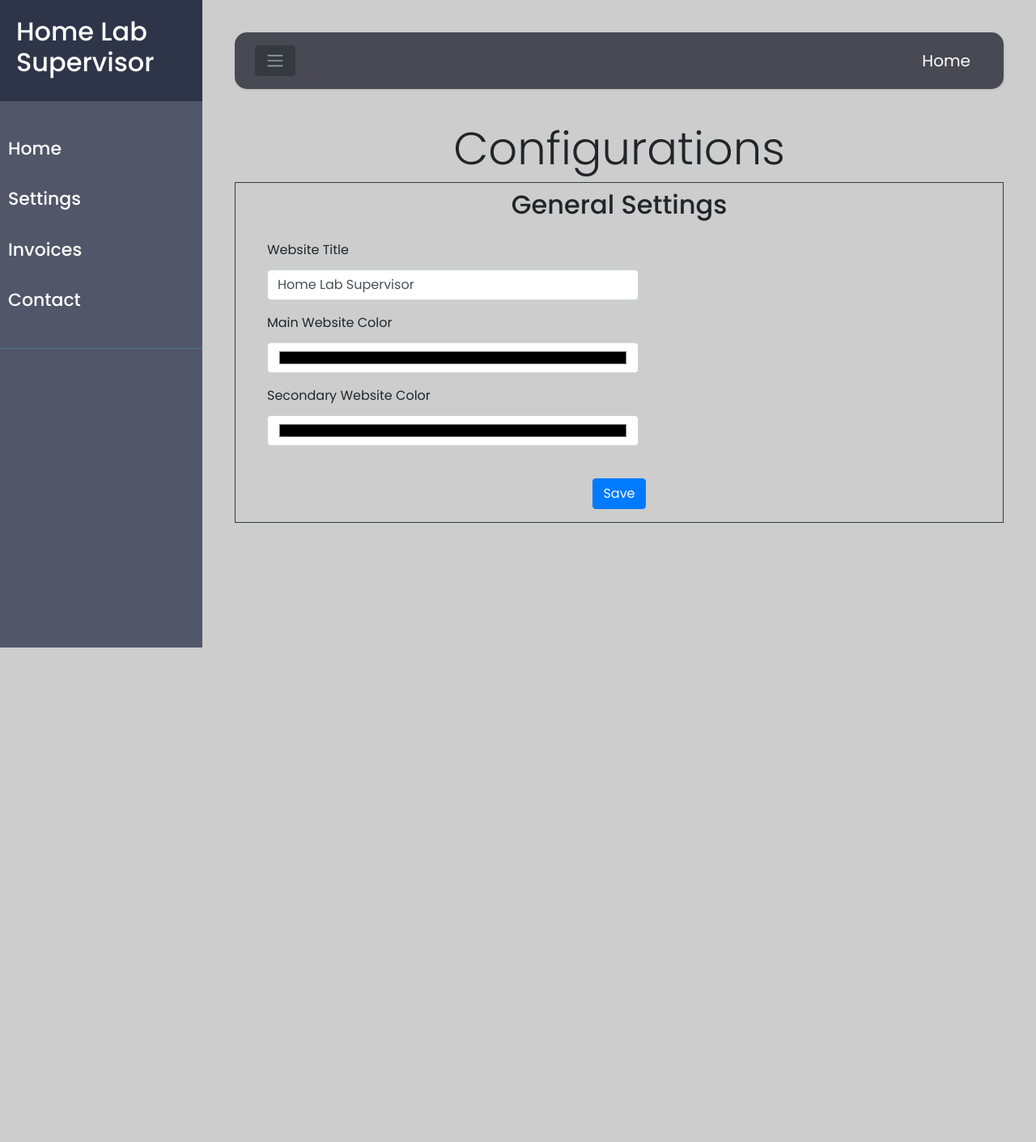
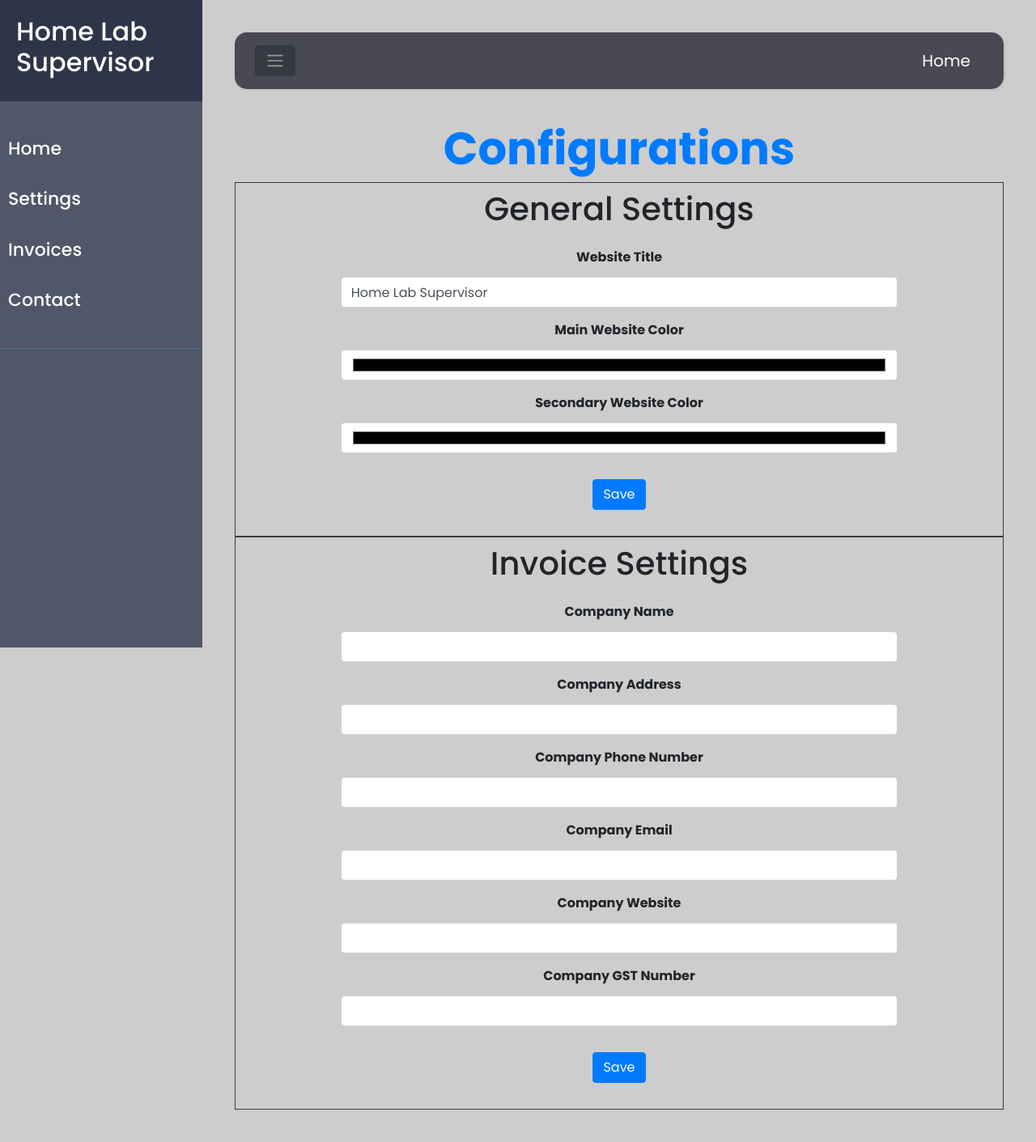
Before and after one commit to bioresestance/BuisnessManager, a Flask app: page /settings in a window 1280 px wide. Shown: the whole page at 81% size. Before the commit the page ends 800 px from the top, so only its background shows below. Run offline with Flask 2, Linux system fonts and the light colour scheme; some libraries are stand-ins or nearby versions.

Commit message:
commiting as is, going to make changes soon

```diff
--- a/app/server/forms.py
+++ b/app/server/forms.py
@@ -9,8 +9,6 @@ from wtforms import (
 )
 from wtforms.widgets import ColorInput
 from wtforms.validators import DataRequired
-
-from server.config import GeneralSettings, InvoiceSettings
 
 
 class InvoiceGenerateForm(FlaskForm):
@@ -26,7 +24,7 @@ class GeneralSettingsForm(FlaskForm):
     def CommonName(self):
         return "General Settings"
 
-    def __init__(self, settings: GeneralSettings = GeneralSettings()) -> None:
+    def __init__(self, settings) -> None:
         super(GeneralSettingsForm, self).__init__()
         self.title.data = settings.title
         self.main_color.data = str(settings.main_color)
@@ -42,14 +40,22 @@ class GeneralSettingsForm(FlaskForm):
 
     submit = SubmitField("Save")
 
+    def __repr__(self) -> str:
+        return f"GeneralSettingsForm(title:{self.title.data})"
 
-class InvoiceSettings:
+
+class InvoiceSettingsForm(FlaskForm):
     def CommonName(self):
         return "Invoice Settings"
 
-    name: str = " "
-    address: str = " "
-    phone: str = " "
-    email: str = " "
-    website: str = " "
-    gst_num: str = " "
+    name: str = StringField("Company Name", validators=[DataRequired()])
+    address: str = StringField("Company Address", validators=[DataRequired()])
+    phone: str = StringField("Company Phone Number", validators=[DataRequired()])
+    email: str = StringField("Company Email", validators=[DataRequired()])
+    website: str = StringField("Company Website", validators=[DataRequired()])
+    gst_num: str = StringField("Company GST Number", validators=[DataRequired()])
+
+    submit = SubmitField("Save")
+
+    def __repr__(self) -> str:
+        return f"InvoiceSettingsForm(title:{self.name.data})"
--- a/app/server/front_end_routes.py
+++ b/app/server/front_end_routes.py
@@ -1,7 +1,6 @@
-from flask_wtf import FlaskForm
-from flask import Blueprint, request, render_template, flash
-from server.config import Configuration, GeneralSettings
-from server.forms import GeneralSettingsForm, InvoiceGenerateForm
+from flask import Blueprint, request, render_template, flash, redirect, url_for
+from server import serverconfig
+from server.forms import GeneralSettingsForm, InvoiceGenerateForm, InvoiceSettingsForm
 from lib.InvoiceGenerator.invoice_generator import (
     InvoiceGenerator,
     BillableItem,
@@ -19,17 +18,26 @@ def home_route():
     return render_template("index.html")
 
 
-@fe_routes.route("/settings")
+@fe_routes.route("/settings", methods=["GET", "POST"])
 def settings_route():
 
-    form = FlaskForm()
+    generalForm = GeneralSettingsForm(serverconfig.general)
+    invoiceForm = InvoiceSettingsForm()
 
-    print(type(form))
+    if generalForm.validate_on_submit() and generalForm.submit.data:
+        serverconfig.general.Update(generalForm)
+        print(generalForm)
+        flash("Settings were updated", "success")
 
-    print("Hello!")
+    elif invoiceForm.validate_on_submit():
+        serverconfig.invoice.Update(invoiceForm)
+        print(invoiceForm)
+        flash("Settings were updated", "success")
 
-
-    return render_template("settings.html", forms=[GeneralSettingsForm()])
+    return render_template(
+        "settings.html",
+        forms=[generalForm, invoiceForm],
+    )
 
 
 test_company = Company(
@@ -54,8 +62,7 @@ def settings_invoices():
 
     form = InvoiceGenerateForm()
 
-    test = { "test" : 1}
-
+    test = {"test": 1}
 
     if form.is_submitted():
         print(form.date.data)
--- a/app/server/templates/settings.html
+++ b/app/server/templates/settings.html
@@ -2,22 +2,24 @@
 
 {% block content %}
 
-    <h1 class="display-4 text-center"> Configurations </h1>
+<h1 class="display-4 text-center font-weight-bold text-primary"> Configurations </h1>
 
-    {% for form in forms  %}
+{% for form in forms %}
 
 <div class="container border border-dark">
+
+    <div class="col justify-content-center">
         <div class="row">
-                <h2 class="mx-auto mt-2">{{form.CommonName()}}</h2>
+            <h1 class="mx-auto mt-2">{{form.CommonName()}}</h1>
         </div>
 
-            <form>
+        <form class="row justify-content-center" action="" method="post">
             {{form.csrf_token}}
             {% for field in form %}
 
+            <div class="mt-3 mx-4 w-75 text-center">
                 {% if field.type != "SubmitField" and field.name != "csrf_token"%}
-                        <div class="row mt-3 mx-4 w-50">
-                            <label class="form-label mb-1">{{field.label}}</label>
+                <label class="form-label mb-1 font-weight-bold">{{field.label}}</label>
                 {{field(class="form-control")}}
                 {% if field.errors %}
                 <ul class="errors">
@@ -26,16 +28,14 @@
                     {% endfor %}
                 </ul>
                 {% endif %}
+                {% elif field.type == "SubmitField" %}
+                {{field(class ="btn btn-primary my-3 mx-auto")}}
+                {% endif %}
             </div>
-                    {% elif field.type == "SubmitField" %}
-                        <div class="row mt-4">
-                            {{field(class ="btn btn-primary my-3 mx-auto")}}
-                        </div>
-                    {% endif %}
 
             {% endfor %}
         </form>
-
+    </div>
 </div>
 {% endfor %}
 
--- a/requirements.txt
+++ b/requirements.txt
@@ -3,3 +3,4 @@ requests
 flask-wtf
 pyyaml
 python-dotenv
+borb
```
Also changed, not shown: app/server/__init__.py (+5 -9 lines), app/server/config.py (+13 -6 lines). Lines whose indentation alone changed are shown as unchanged.
